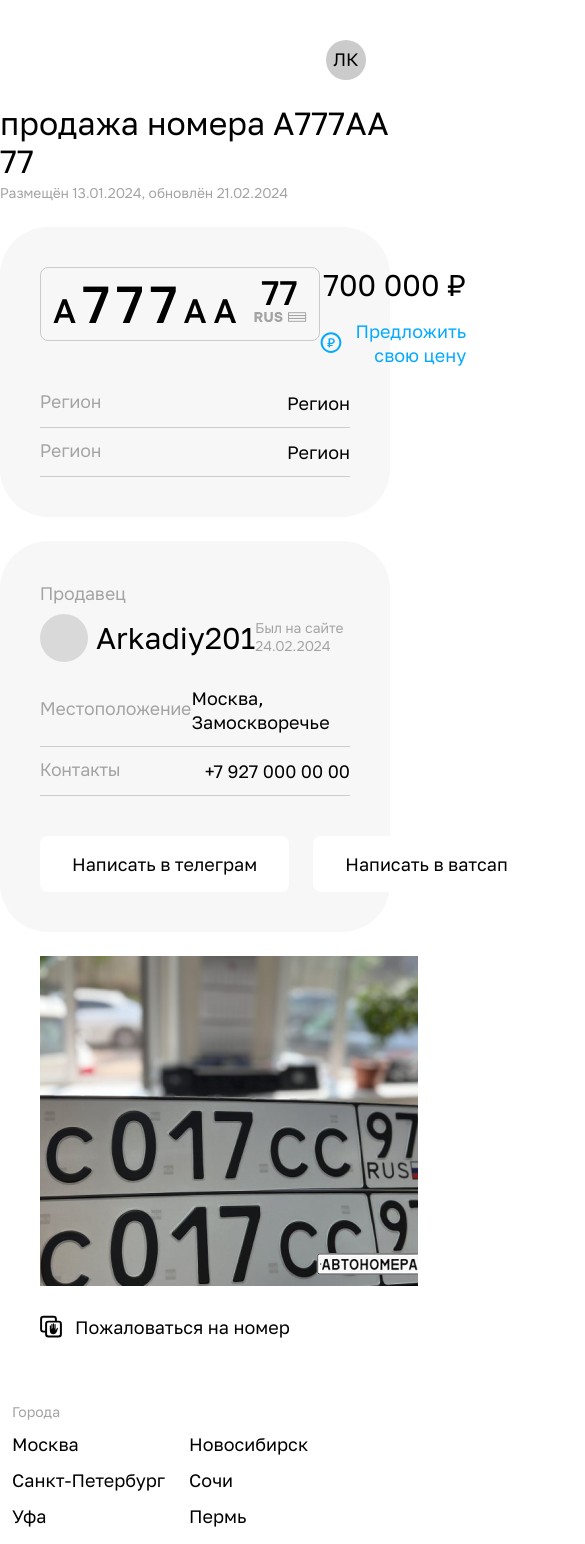
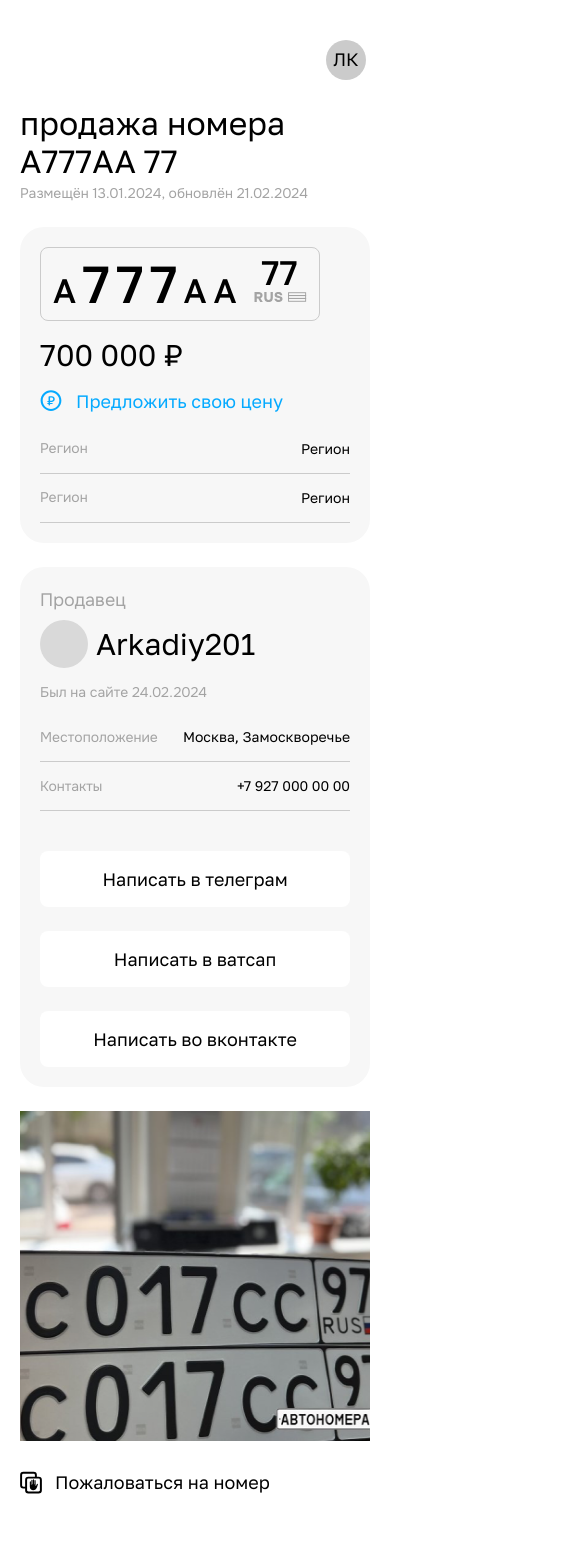
Before and after one commit to fayzullayevelmurod/License-plates-Online, a React (Vite) app: page /card in a window 390 px wide. Shown: the top 1544 px of the page, 585 px wide, since content can reach past the window. Built offline with nearby package versions, Linux system fonts and the light colour scheme; the HTML template or start-up script is replaced by a standard one.

Commit message:
card page media finished

```diff
--- a/src/components/index.css
+++ b/src/components/index.css
@@ -98,11 +98,16 @@ header .lk {
     padding-right: 20px;
   }
   header {
-    max-width: 100%;
-    padding-left: 20px;
+    max-width: 882px;
+    /* padding-left: 20px; */
     padding-right: 20px;
   }
   header .right__box {
     margin-right: 0;
   }
 }
+@media screen and (max-width: 900px) {
+  header {
+    padding-left: 24px;
+  }
+}
--- a/src/pages/pages.css
+++ b/src/pages/pages.css
@@ -749,6 +749,17 @@
   .button__filter.media__none .chips.dropdown {
     display: none;
   }
+  .card__page {
+    padding-left: 20px;
+    padding-right: 20px;
+  }
+  .card__page .number__info-box .btns {
+    flex-wrap: wrap;
+  }
+  .card__page .number__info-box .btns a {
+    flex: 1 1 auto;
+    text-align: center;
+  }
 }
 
 @media screen and (max-width: 767px) {
@@ -818,6 +829,7 @@
   .about__services .statistiks__boxes {
     flex-direction: column;
     gap: 12px;
+    align-items: start;
   }
   .about__services .statistiks__box span {
     font-size: 32px;
@@ -836,4 +848,31 @@
     padding-left: 12px;
     padding-right: 12px;
   }
+  .card__page .number__info-box {
+    border-radius: 24px;
+    padding: 20px;
+  }
+  .card__page .number__boxes {
+    flex-direction: column;
+    gap: 1rem;
+  }
+  .card__page .number__price {
+    text-align: left;
+  }
+  .card__page .complain__box .complain__box-img {
+    width: 100%;
+  }
+  .card__page .complain__box {
+    padding-left: 0;
+  }
+  .user__box .flex__box {
+    align-items: start;
+    gap: 1rem;
+    flex-direction: column;
+  }
+  .card__page .status__table p,
+  .card__page .status__table a,
+  .card__page .status__table .status__text {
+    font-size: 14px;
+  }
 }
```
